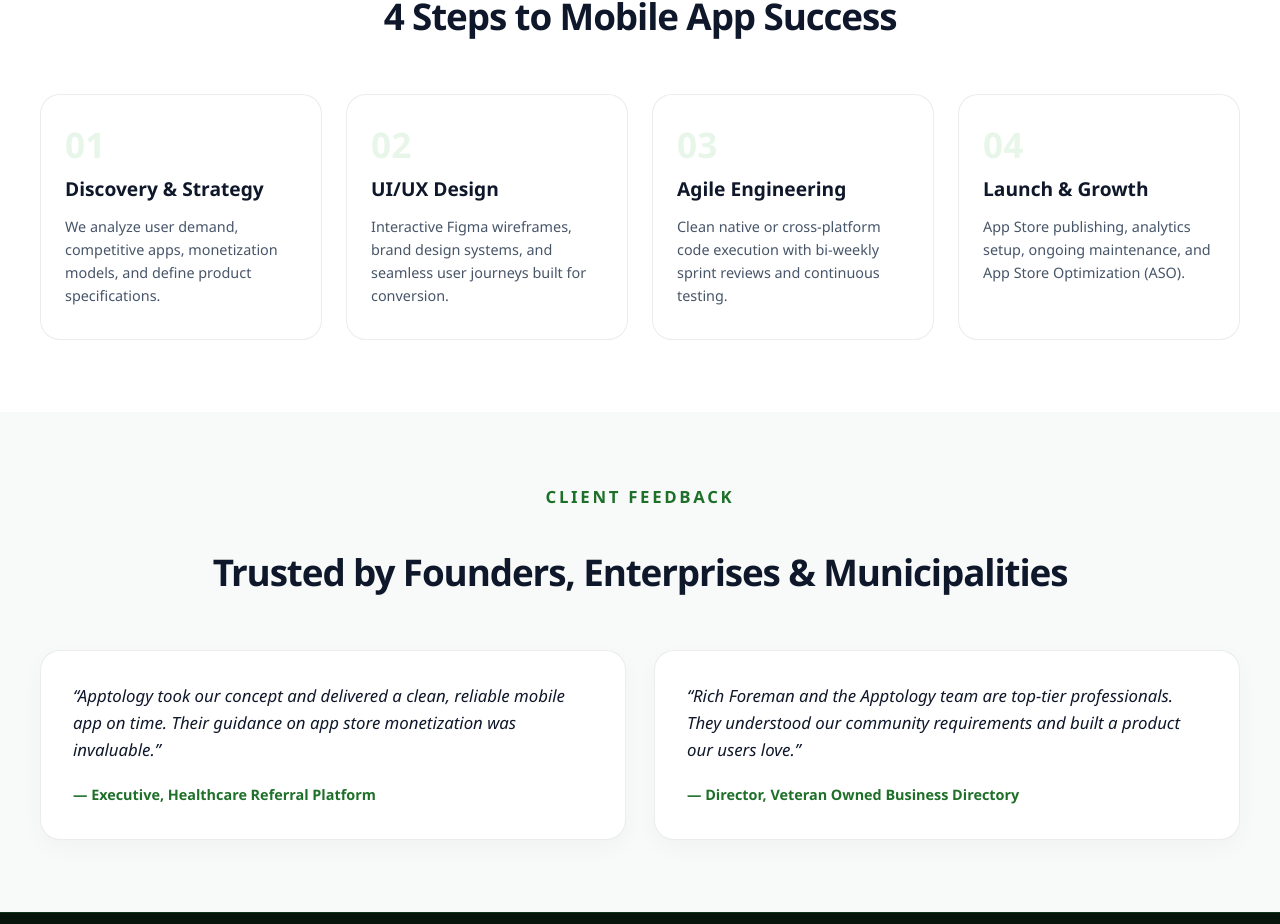
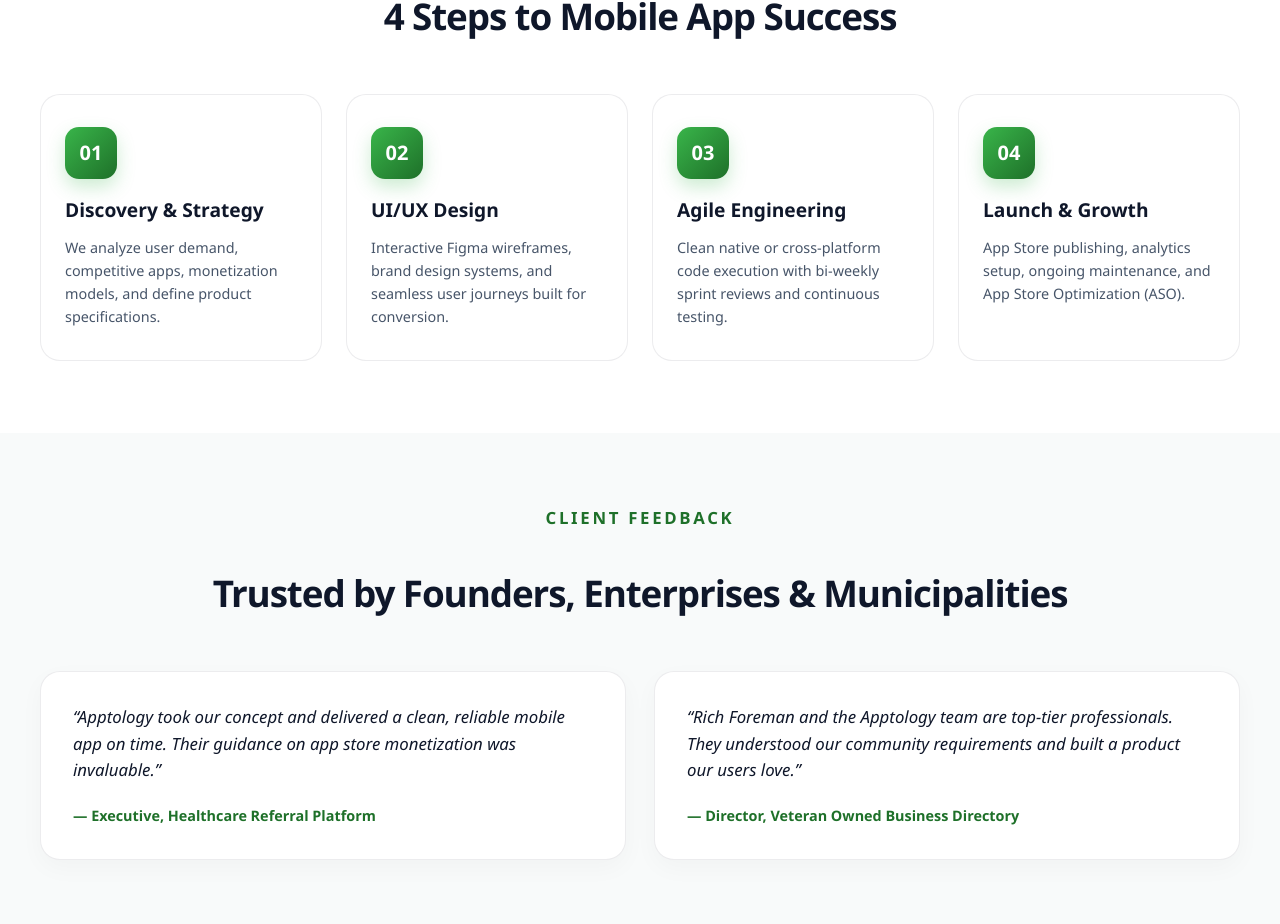
Before and after one commit to thepixelwriter/travel-website-ui-ux, a React (Vite) app in the folder apptology-redesign/: page / in a window 1280 px wide. Shown: the part 3680-4604 px from the top of the page. Built offline with nearby package versions, Linux system fonts and the light colour scheme.

Commit message:
Enhance 4 Steps step number visibility with high-contrast green gradient badges

```diff
--- a/apptology-redesign/src/App.css
+++ b/apptology-redesign/src/App.css
@@ -823,12 +823,19 @@
 }
 
 .process-card span {
-  display: inline-block;
-  font-size: 2.2rem;
+  display: inline-flex;
+  align-items: center;
+  justify-content: center;
+  font-size: 1.25rem;
   font-weight: 900;
-  color: var(--primary-soft);
-  margin-bottom: 12px;
+  color: #ffffff;
+  background: linear-gradient(135deg, #39b54a, #1e7029);
+  width: 52px;
+  height: 52px;
+  border-radius: 14px;
+  margin-bottom: 16px;
   line-height: 1;
+  box-shadow: 0 8px 18px var(--primary-glow);
 }
 
 .process-card h3 {
```
